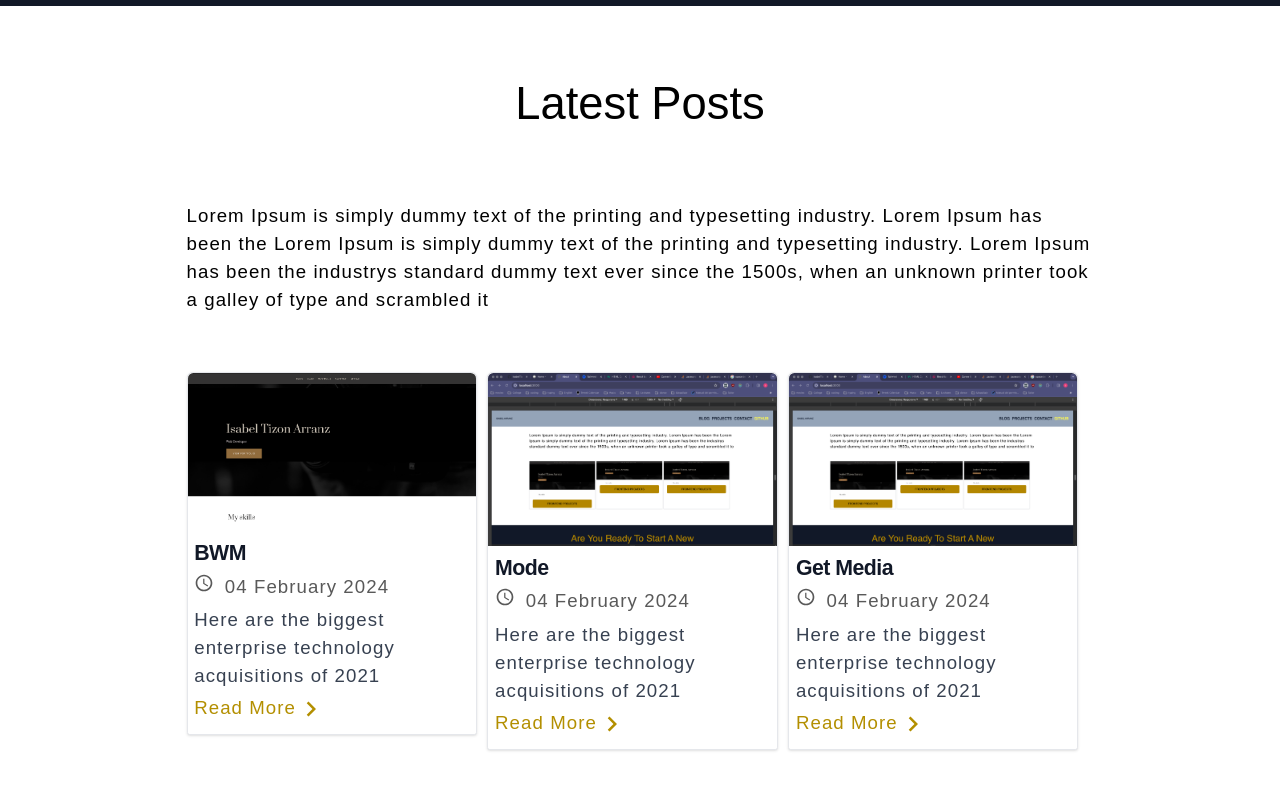
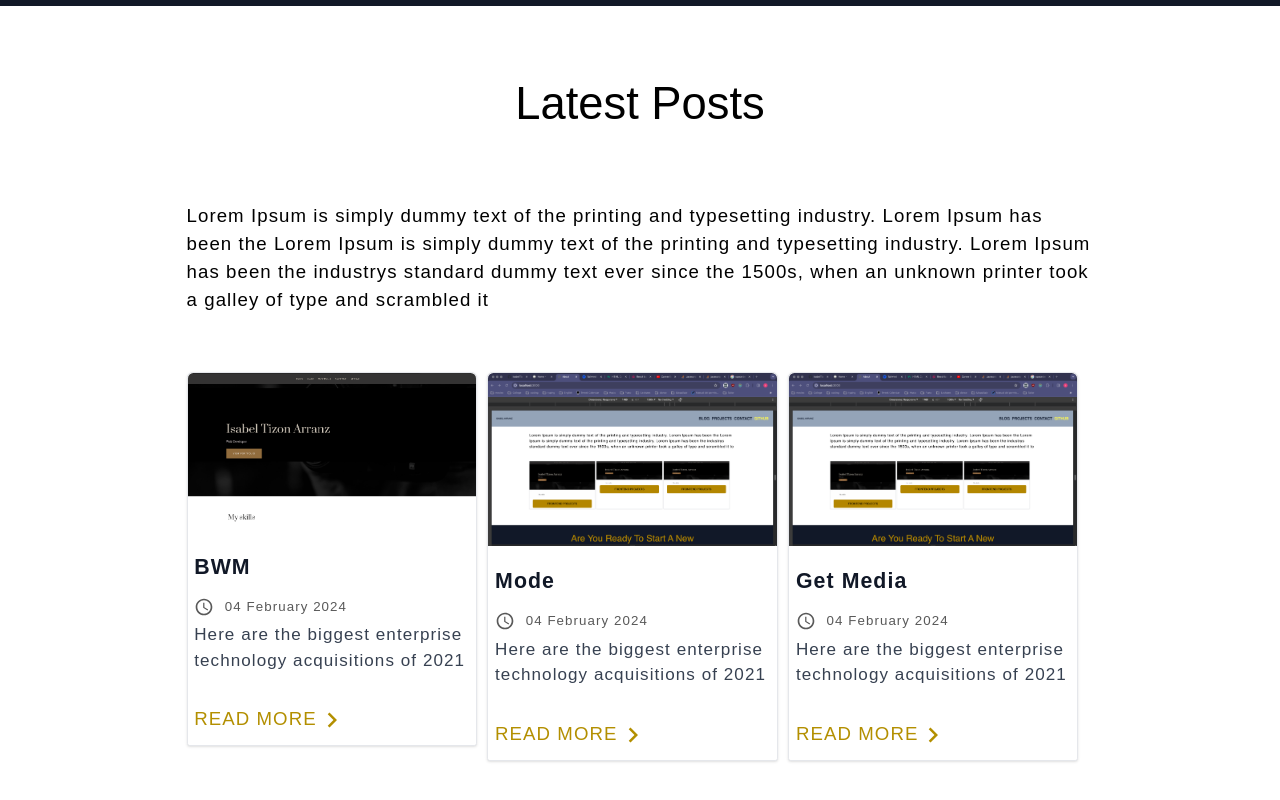
Before and after one commit to IsabelTizon/react-portfolio, a Next.js app: page /blog in a window 1280 px wide. Shown: the part 338-1138 px from the top of the page. Built offline with nearby package versions, Linux system fonts and the light colour scheme.

Commit message:
css blog page

```diff
--- a/src/app/blog/page.js
+++ b/src/app/blog/page.js
@@ -15,7 +15,7 @@ export const metadata = {
 const blog = () => {
 	return (
 		<main className="mt-[80px]">
-			<div class="bg-gray-900  w-full p-10 md:p-42 lg:p-40 xl:p-[15rem] 2xl:p-[55rem]">
+			<div class="bg-gray-900  w-full p-10 md:p-42 lg:p-40 xl:p-[15rem] 2xl:p-[25rem]">
 				<div className="flex justify-center">
 					<h1 className="yellow-letters capitalize">
 						Blog
@@ -23,7 +23,7 @@ const blog = () => {
 				</div>
 			</div>
 			<div className="flex justify-center">
-				<h2 className="capitalize p-10 md:p-42 lg:p-40 xl:p-[12rem] 2xl:p-[55rem]">
+				<h2 className="capitalize p-10 md:p-42 lg:p-40 xl:p-[12rem] 2xl:p-[18rem]">
 					Latest posts
 				</h2>
 			</div>
@@ -47,14 +47,14 @@ const blog = () => {
 						>
 							<div class=" bg-white border border-gray-200 rounded-lg shadow dark:bg-gray-800 dark:border-gray-700 rounded-t-2xl">
 								<Image
-									className="h-150 w-full object-containd rounded-t-2xl"
+									className="h-150 w-full object-containd rounded-t-2xl mb-10"
 									width={300}
 									height={300}
 									src={projectsItem.pic}
 									alt="project picture"
 								/>
 								<div class="p-5">
-									<h3 class="mb-2 font-bold tracking-tight text-gray-900 dark:text-white">
+									<h3 class="mb-10 tracking-wider font-bold  text-gray-900 dark:text-white">
 										{projectsItem.name}
 									</h3>
 									<div className="flex flex-row">
@@ -64,11 +64,11 @@ const blog = () => {
 												color="#595959"
 											/>
 										</div>
-										<p className="text-[#595959] ml-8">
+										<p className="text-[#595959] ml-8 text-[2.5rem]">
 											04 February 2024
 										</p>
 									</div>
-									<p class="mb-3 font-normal text-gray-700 dark:text-gray-400">
+									<p class="mb-24 font-normal text-gray-700 dark:text-gray-400 text-[3.2rem]">
 										Here are the biggest enterprise
 										technology acquisitions of 2021
 									</p>
@@ -77,12 +77,13 @@ const blog = () => {
 										href={`/projects/${projectsItem.id}`}
 									>
 										<div className="flex flex-row">
-											<p className="text-[#b38f00] capitalize">
+											<p className="text-[#b38f00] uppercase">
 												read more
 											</p>
 											<MdOutlineKeyboardArrowRight
 												size={30}
 												color="#b38f00"
+												fontSize="2rem"
 											/>
 										</div>
 									</Link>
```
